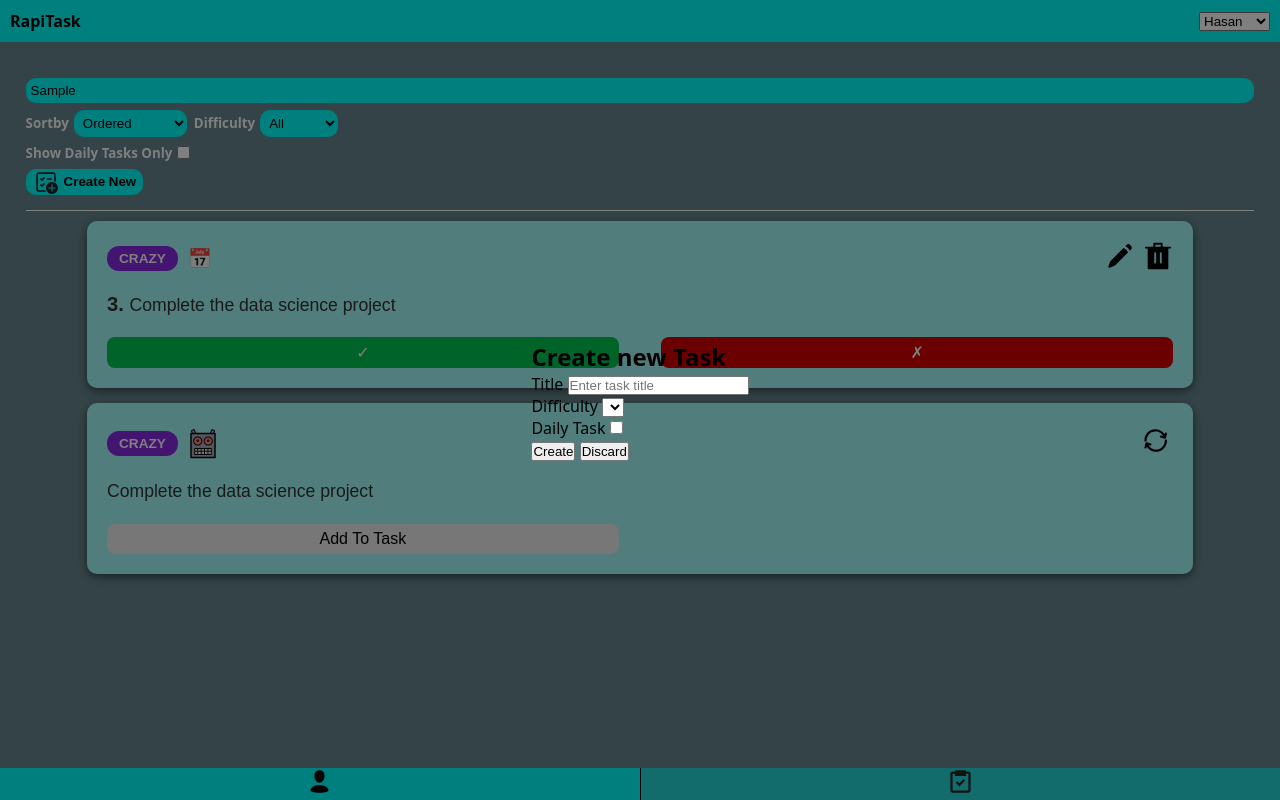
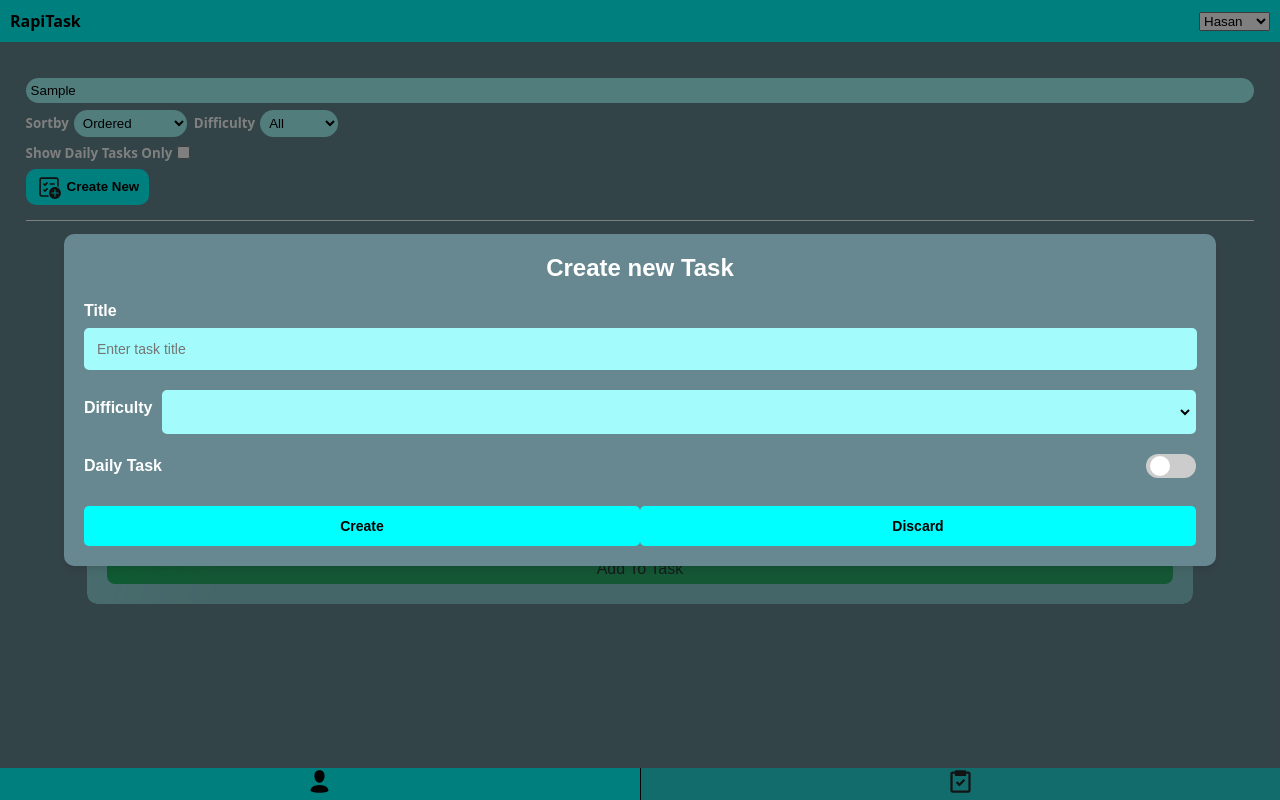
Before and after one commit to HossainAhnaf/RapiTask, a website: page tasks.html in a window 1280 px wide. Both pictures are taken after typing "Sample" into the empty fields and a click on the button "Create New". Drawn offline with Linux system fonts and the light colour scheme; no server answers.

Commit message:
Update tasks.css

```diff
--- a/assets/css/tasks.css
+++ b/assets/css/tasks.css
@@ -7,6 +7,7 @@ flex-wrap: wrap;
 gap: 7px;
 border-bottom: 1px solid white;
 padding-bottom: 15px;
+width: 100%;
 }
 
 section#task-section > .toolbar >  .toolbar-item{
@@ -21,14 +22,14 @@ section#task-section > .toolbar >  .toolbar-item > .name{
 }
 section#task-section > .toolbar >  .toolbar-item > :is(input,select){
 padding: 5px;
-border-radius: 10px;
+border-radius: 17px;
 border: none;
-background-color: aqua;
+background-color: rgb(163, 251, 251);
 width: 100%;
 outline: none;
 }
-section#task-section > .toolbar >  .toolbar-item > :is(input,select):focus{
- background-color: rgb(163, 251, 251);
+section#task-section > .toolbar >  .toolbar-item > :is(input,select):active{
+  filter: invert(10%);
 }
 
 section#task-section > .toolbar >  .toolbar-item.search{
@@ -48,7 +49,7 @@ gap: 5px;
 }
 section#task-section > .toolbar >  .create-new-task-btn{
     width: max-content;
-    padding: 0 7px;
+    padding: 5px 10px;
     border-radius: 10px;
     border: none;
     background-color: aqua;
@@ -65,7 +66,7 @@ section#task-section > .tasks-wrapper  {
   display: flex;
   flex-direction: column;
   width: 90% ;
-  margin: 10px auto;
+  margin: 30px auto;
   gap:15px;
 }
 
@@ -79,6 +80,22 @@ section#task-section > .tasks-wrapper > .task-card {
   font-family: 'Arial', sans-serif;
 }
 
+ /* effect-shine */
+.task-card.ai-suggest {
+  -webkit-mask-image: linear-gradient(-75deg, rgba(0,0,0,.6) 30%, #000 50%, rgba(0,0,0,.6) 70%);
+  -webkit-mask-size: 200%;
+  animation: shine 2s infinite;
+}
+
+@-webkit-keyframes shine {
+  from {
+    -webkit-mask-position: 150%;
+  }
+
+  to {
+    -webkit-mask-position: -50%;
+  }
+}
 /* Header layout */
 section#task-section > .tasks-wrapper > .task-card > .task-header {
   display: flex;
@@ -95,7 +112,7 @@ section#task-section > .tasks-wrapper > .task-card > .task-header > .task-info {
 /* Difficulty styling */
 section#task-section > .tasks-wrapper > .task-card > .task-header > .task-info > .difficulty {
   padding: 5px 12px;
-  border-radius: 12px;
+  border-radius: 17px;
   color: #fff;
   font-size: 0.85em;
   font-weight: 600;
@@ -145,10 +162,12 @@ section#task-section > .tasks-wrapper > .task-card > .task-content .index {
 }
 
 /* Footer buttons for tick and cross */
+
 section#task-section > .tasks-wrapper > .task-card > .task-footer {
   display: flex;
   justify-content: space-between;
 }
+
 
 section#task-section > .tasks-wrapper > .task-card > .task-footer > button {
   padding: 6px;
@@ -171,19 +190,140 @@ section#task-section > .tasks-wrapper > .task-card > .task-footer > .cross-btn {
 }
 
 /* Button hover and active effects */
-section#task-section > .tasks-wrapper > .task-card > .task-footer > .tick-btn:hover {
+section#task-section > .tasks-wrapper > .task-card > .task-footer > .tick-btn:active {
   background-color: #00b24a;
 }
 
-section#task-section > .tasks-wrapper > .task-card > .task-footer > .cross-btn:hover {
+section#task-section > .tasks-wrapper > .task-card > .task-footer > .cross-btn:active {
   background-color: #c20000;
+}
+section#task-section > .tasks-wrapper > .task-card.ai-suggest > .task-footer > .add-to-task-btn{
+  width: 100%;
+  background-color: #00c853;
+}
+
+/*  task-form */
+
+/* Basic form layout */
+.task-form {
+  width: calc(90% - 40px);
+  padding: 20px;
+  border-radius: 10px;
+  background-color:rgb(103, 136, 144) ;
+  box-shadow: 0 4px 10px rgba(0, 0, 0, 0.1);
+  font-family: 'Arial', sans-serif;
+}
+
+.task-form h2 {
+  text-align: center;
+  margin-bottom: 20px;
+  color: white;
+}
+
+/* Form group layout */
+.task-form > .form-group {
+  margin-bottom: 20px;
+}
+
+.task-form > .form-group label {
+  font-weight: 600;
+  margin-bottom: 8px;
+  display: block;
+  color: white;
+}
+
+.task-form  .form-control {
+  width: calc(100% - 25px);
+   border:  3px solid rgb(163, 251, 251);
+  padding: 10px;
+  border-radius: 5px;
+  font-size: 14px;
+  transition: border-color 0.3s ease;
+  background-color:rgb(163, 251, 251);
+  transition: border-color .3s;
+}
+
+.task-form  .form-control:focus {
+  border-color:  white;
+  outline: none;
+}
+
+/* Difficulty Dropdown */
+.task-form > .difficulty-group {
+  display: flex;
+  justify-content: space-between;
+  align-items: center;
+  gap: 10px;
 }
 
 
-/*  create-task-form */
 
-.create-task-form{
- width: 70%;
- height: 50%;
- background-color: rgb(163, 251, 251);
+/* Daily Task Switch */
+.task-form >.switch-group {
+  display: flex;
+  justify-content: space-between;
+  align-items: center;
 }
+
+/* Toggle switch */
+.task-form .switch {
+  position: relative;
+  display: inline-block;
+  width: 50px;
+  height: 24px;
+}
+
+.task-form .switch input {
+  display: none;
+}
+
+.task-form .switch .slider {
+  position: absolute;
+  top: 0;
+  left: 0;
+  right: 0;
+  bottom: 0;
+  background-color: #ccc;
+  transition: .4s;
+  border-radius: 34px;
+}
+
+.task-form .switch .slider:before {
+  position: absolute;
+  content: "";
+  height: 20px;
+  width: 20px;
+  left: 4px;
+  bottom: 2px;
+  background-color: white;
+  transition: .4s;
+  border-radius: 50%;
+}
+
+.task-form .switch input:checked + .slider {
+  background-color: aqua;
+}
+
+.task-form .switch input:checked + .slider:before {
+  transform: translateX(26px);
+}
+
+/* Submit button */
+.task-form > .btns-wrapper{
+  width: 100%;
+  display: flex;
+  justify-content: space-between;
+  align-items: center;
+}
+.task-form > .btns-wrapper > button {
+  width:  calc(55% - 24px);
+  padding: 12px;
+  background-color: aqua;
+  border: none;
+  border-radius: 5px;
+  color: black;
+  font-size: 14px;
+  font-weight: 600;
+  cursor: pointer;
+  transition: background-color 0.3s ease;
+}
```
